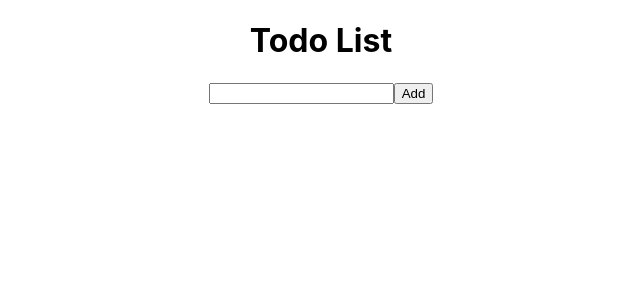
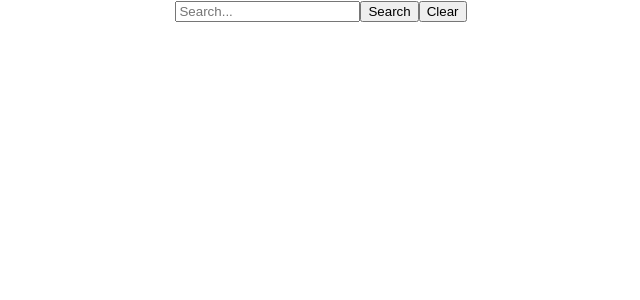
Before and after one commit to Magicalboys/Magical-Toy, a React (Create React App) app: page / in a window 1280 px wide. Shown: the top 300 px of the page, without its empty margins (319-959 px from the left). Built offline with nearby package versions, Linux system fonts and the light colour scheme.

Commit message:
feat:add search

```diff
--- a/package.json
+++ b/package.json
@@ -12,6 +12,7 @@
     "@types/react-dom": "^18.2.7",
     "react": "^18.2.0",
     "react-dom": "^18.2.0",
+    "react-router-dom": "^6.14.2",
     "react-scripts": "5.0.1",
     "typescript": "^4.9.5",
     "web-vitals": "^2.1.4"
--- a/src/App.tsx
+++ b/src/App.tsx
@@ -1,14 +1,18 @@
 import React from 'react';
 import logo from './logo.svg';
 import './App.css';
-import { Count } from './view/countdown/index';
-import Todo from './view/todoList/index';
+import { Count } from './view/countdownPro/index';
+import Todo from './view/todo/index';
+import TodoPro from './view/todoPro/index';
+import Search from './view/search/index';
 
 function App() {
   return (
     <div className="App">
       {/* <Count/> */}
-      <Todo/>
+      {/* <Todo/> */}
+      {/* <TodoPro/> */}
+      <Search/>
     </div>
   );
 }
--- a/src/index.tsx
+++ b/src/index.tsx
@@ -1,14 +1,16 @@
-import React from 'react';
-import ReactDOM from 'react-dom/client';
-import './index.css';
-import App from './App';
-
+import React from "react";
+import ReactDOM from "react-dom/client";
+import "./index.css";
+import App from "./App";
+import { BrowserRouter } from "react-router-dom";
 const root = ReactDOM.createRoot(
-  document.getElementById('root') as HTMLElement
+  document.getElementById("root") as HTMLElement
 );
 
 root.render(
   <React.StrictMode>
-    <App />
+    <BrowserRouter>
+      <App />
+    </BrowserRouter>
   </React.StrictMode>
 );
--- a/src/view/countdown/index.css
+++ b/src/view/countdown/index.css
@@ -1,5 +1,3 @@
-button{
-  width: 50px;
-  height: 50px;
-  margin: 20px;
+.div{
+  display: block;
 }
--- /dev/null
+++ b/src/view/countdownPro/index.css
@@ -0,0 +1,5 @@
+button{
+  width: 50px;
+  height: 50px;
+  margin: 20px;
+}
--- a/src/view/countdown_/index.css
+++ /dev/null
@@ -1,3 +0,0 @@
-.div{
-  display: block;
-}
--- /dev/null
+++ b/src/view/search/index.tsx
@@ -0,0 +1,41 @@
+import React, { useEffect, useState } from 'react';
+import { useSearchParams } from 'react-router-dom';
+interface IParams{
+  q:string
+}
+function Search() {
+  const [searchTerm, setSearchTerm] = useState('');
+  const [params, setParams] = useSearchParams({});
+
+  function handleSearch(e: { preventDefault: () => void; }) {
+    e.preventDefault();
+    setParams({ search: searchTerm });
+  }
+
+  useEffect(()=>{
+    if(params.has('q')){
+      const str = params.get('q') || '';
+      setSearchTerm(str)
+    }
+  },[])
+
+  function handleClear() {
+    setSearchTerm('');
+    setParams({ search: '' });
+  }
+
+  return (
+    <form onSubmit={handleSearch}>
+      <input
+        type="text"
+        value={searchTerm}
+        onChange={(e) => setSearchTerm(e.target.value)}
+        placeholder="Search..."
+      />
+      <button type="submit">Search</button>
+      <button type="button" onClick={handleClear}>Clear</button>
+    </form>
+  );
+}
+
+export default Search;
```
Also changed, not shown: src/view/countdown/index.tsx (+15 -62 lines), src/view/countdownPro/index.tsx (added, +67 -0 lines), src/view/countdown_/index.tsx (deleted, +0 -20 lines), src/view/todo/index.css (added), src/view/todo/index.tsx (renamed from src/view/todoList/index.tsx), 1 other file (tests, documents, lock files or other folders).
